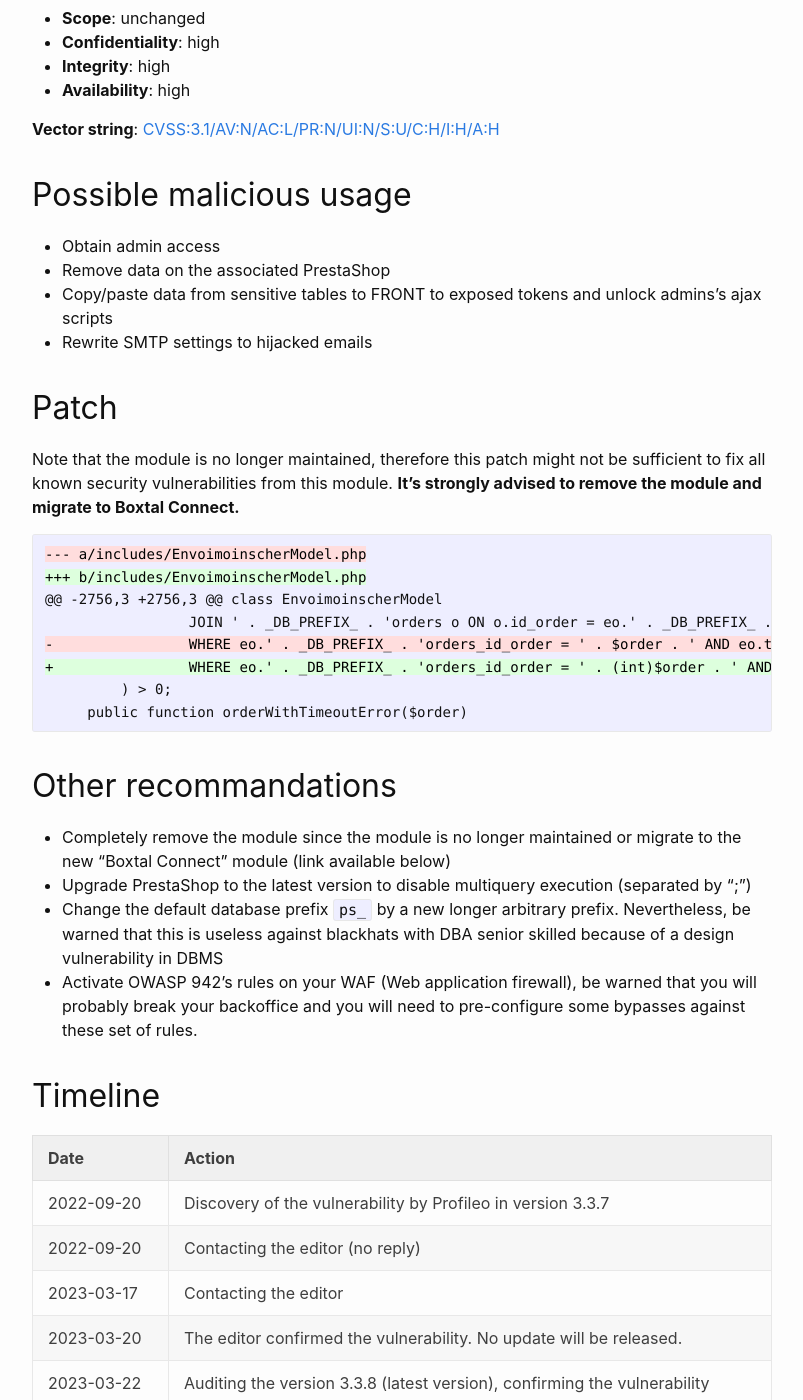
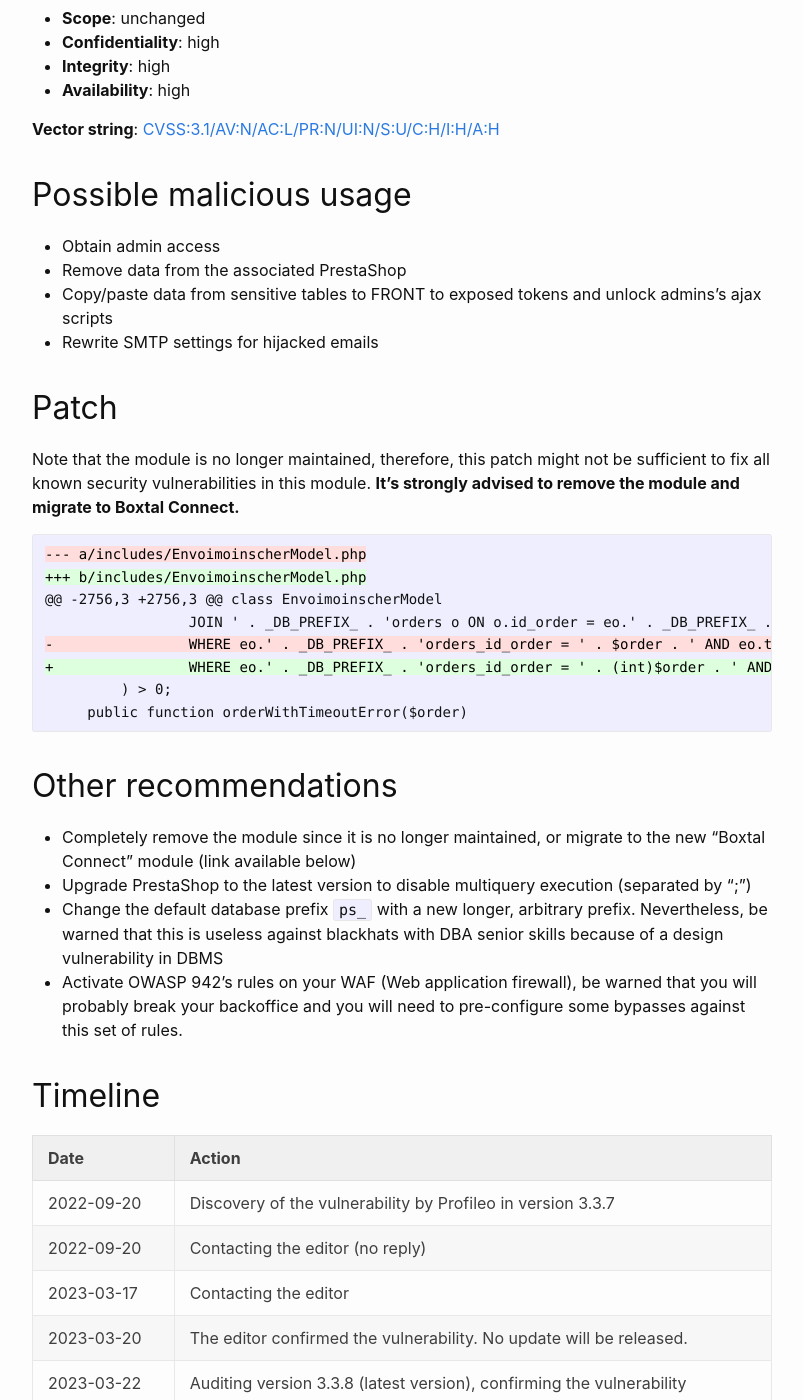
Before and after one commit to friends-of-presta/security-advisories, a Jekyll site: the page built from _posts/2023-06-20-envoimoinscher.md, in a window 1280 px wide and 1400 px high, scrolled down 1517 px. Shown: the whole window, without its empty margins (238-1041 px from the left). Built offline with Jekyll 4.4.1, drawn with Linux system fonts in a browser that asks for light colours; some of the changed text lies outside the part shown.

Commit message:
Some gramatical changes

````diff
--- a/_posts/2023-06-20-envoimoinscher.md
+++ b/_posts/2023-06-20-envoimoinscher.md
@@ -53,13 +53,13 @@ This exploit uses a PrestaShop front controller and most attackers can conceal t
 ## Possible malicious usage
 
 * Obtain admin access
-* Remove data on the associated PrestaShop
+* Remove data from the associated PrestaShop
 * Copy/paste data from sensitive tables to FRONT to exposed tokens and unlock admins's ajax scripts
-* Rewrite SMTP settings to hijacked emails
+* Rewrite SMTP settings for hijacked emails
 
 ## Patch
 
-Note that the module is no longer maintained, therefore this patch might not be sufficient to fix all known security vulnerabilities from this module.
+Note that the module is no longer maintained, therefore, this patch might not be sufficient to fix all known security vulnerabilities in this module.
 **It's strongly advised to remove the module and migrate to Boxtal Connect.**
 
 ```diff
@@ -73,12 +73,12 @@ Note that the module is no longer maintained, therefore this patch might not be
      public function orderWithTimeoutError($order)
 ```
 
-## Other recommandations
+## Other recommendations
 
-* Completely remove the module since the module is no longer maintained or migrate to the new "Boxtal Connect" module (link available below)
+* Completely remove the module since it is no longer maintained, or migrate to the new "Boxtal Connect" module (link available below)
 * Upgrade PrestaShop to the latest version to disable multiquery execution (separated by “;”)
-* Change the default database prefix `ps_` by a new longer arbitrary prefix. Nevertheless, be warned that this is useless against blackhats with DBA senior skilled because of a design vulnerability in DBMS
-* Activate OWASP 942's rules on your WAF (Web application firewall), be warned that you will probably break your backoffice and you will need to pre-configure some bypasses against these set of rules.
+* Change the default database prefix `ps_` with a new longer, arbitrary prefix. Nevertheless, be warned that this is useless against blackhats with DBA senior skills because of a design vulnerability in DBMS
+* Activate OWASP 942's rules on your WAF (Web application firewall), be warned that you will probably break your backoffice and you will need to pre-configure some bypasses against this set of rules.
 
 ## Timeline
 
@@ -88,7 +88,7 @@ Note that the module is no longer maintained, therefore this patch might not be
 | 2022-09-20 | Contacting the editor (no reply) |
 | 2023-03-17 | Contacting the editor |
 | 2023-03-20 | The editor confirmed the vulnerability. No update will be released. |
-| 2023-03-22 | Auditing the version 3.3.8 (latest version), confirming the vulnerability |
+| 2023-03-22 | Auditing version 3.3.8 (latest version), confirming the vulnerability |
 | 2023-04-02 | Requesting a CVE ID |
 | 2023-06-20 | Publish this security advisory |
 
````
Also changed, not shown: other parts of _posts/2023-06-20-envoimoinscher.md (+1 -1 lines).
